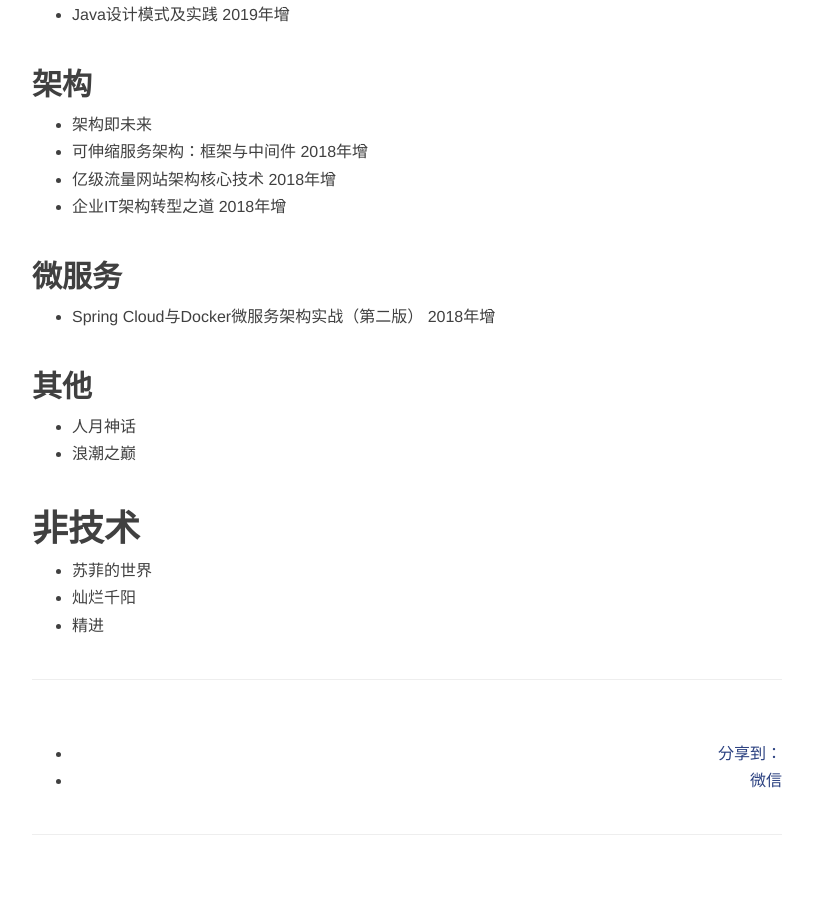
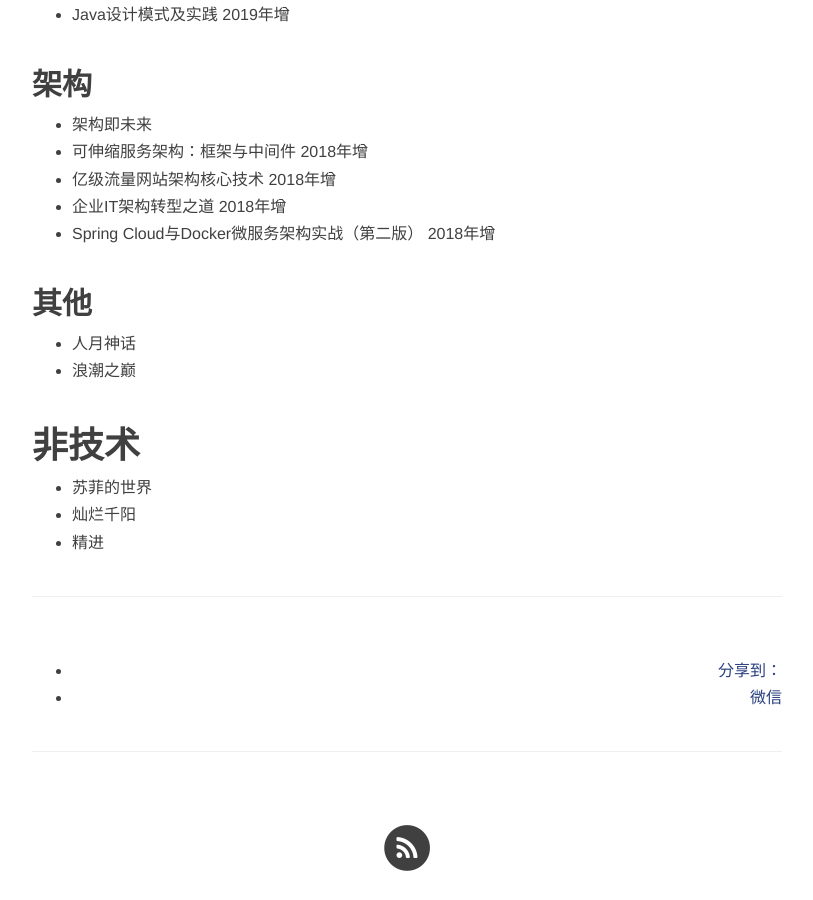
Before and after one commit to ylzyd12345/ylzyd12345.github.io, a Jekyll site: the page built from _posts/2016-08-10-book-list.md, in a window 1280 px wide and 900 px high, scrolled down 1886 px. Shown: the whole window, without its empty margins (233-1046 px from the left). Built offline with Jekyll 4.4.1, drawn with Linux system fonts in a browser that asks for light colours; nearby versions of some CDN libraries; comment, search, counter and statistics services are not loaded.

Commit message:
Update 2016-08-10-book-list.md

```diff
--- a/_posts/2016-08-10-book-list.md
+++ b/_posts/2016-08-10-book-list.md
@@ -58,8 +58,6 @@ description: 2016~2019
 * 可伸缩服务架构：框架与中间件 2018年增
 * 亿级流量网站架构核心技术 2018年增
 * 企业IT架构转型之道 2018年增
-
-## 微服务
 * Spring Cloud与Docker微服务架构实战（第二版） 2018年增
 
 ## 其他
```
